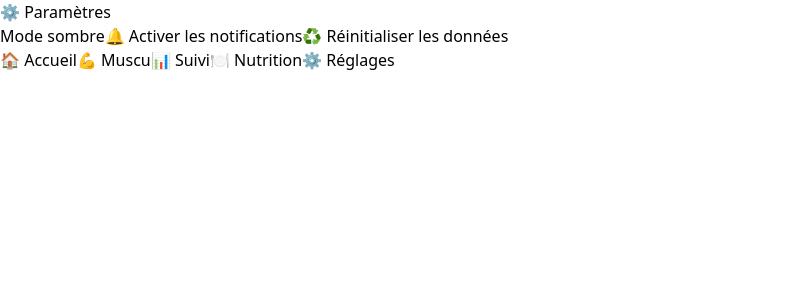
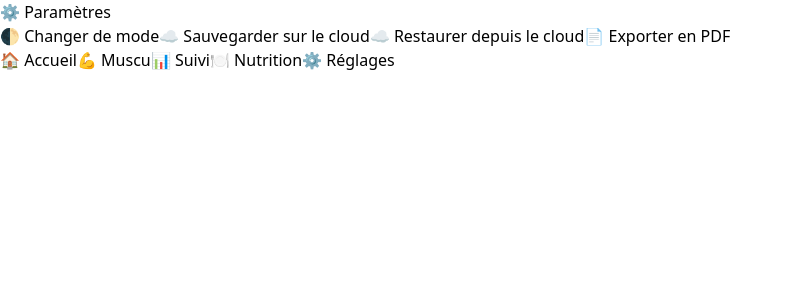
Before and after one commit to Alex84120/tracker-app, a React (Vite) app: page /parametres in a window 1280 px wide. Shown: the top 300 px of the page, without its empty margins (0-792 px from the left). Built offline with nearby package versions, Linux system fonts and the light colour scheme.

Commit message:
Update Parametres.jsx

```diff
--- a/src/pages/Parametres.jsx
+++ b/src/pages/Parametres.jsx
@@ -1,57 +1,97 @@
-import React, { useState } from 'react'
+import React from 'react'
+import { supabase } from '../services/supabase'
+import jsPDF from 'jspdf'
+import html2canvas from 'html2canvas'
 
 export default function Parametres() {
-  const [dark, setDark] = useState(() =>
-    document.documentElement.classList.contains('dark')
-  )
+  const userId = localStorage.getItem('anon_id') || (() => {
+    const id = crypto.randomUUID()
+    localStorage.setItem('anon_id', id)
+    return id
+  })()
 
-  const toggleDarkMode = () => {
+  const toggleDark = () => {
     document.documentElement.classList.toggle('dark')
-    setDark(!dark)
   }
 
-  const demanderNotification = () => {
-    if (Notification.permission === 'granted') {
-      alert('✅ Les notifications sont déjà activées.')
+  const saveCloud = async () => {
+    const poids = JSON.parse(localStorage.getItem('poids') || '[]')
+    const charges = JSON.parse(localStorage.getItem('charges_histo') || '{}')
+    const shakes = localStorage.getItem('shakes') || '0'
+    const ecarts = JSON.parse(localStorage.getItem('ecarts') || '[]')
+
+    await supabase.from('tracker_data').upsert({
+      id: userId,
+      poids,
+      charges,
+      shakes,
+      ecarts,
+      updated_at: new Date().toISOString()
+    })
+
+    alert('✅ Données sauvegardées dans le cloud.')
+  }
+
+  const loadCloud = async () => {
+    const { data, error } = await supabase.from('tracker_data').select('*').eq('id', userId).single()
+    if (data) {
+      localStorage.setItem('poids', JSON.stringify(data.poids || []))
+      localStorage.setItem('charges_histo', JSON.stringify(data.charges || {}))
+      localStorage.setItem('shakes', data.shakes || '0')
+      localStorage.setItem('ecarts', JSON.stringify(data.ecarts || []))
+      alert('✅ Données restaurées.')
     } else {
-      Notification.requestPermission().then((permission) => {
-        if (permission === 'granted') {
-          new Notification('🔔 Tu recevras des rappels sur tes séances et ton suivi.')
-        }
-      })
+      alert('❌ Aucune donnée trouvée.')
     }
   }
 
-  const resetData = () => {
-    if (confirm('Effacer toutes les données locales ?')) {
-      localStorage.clear()
-      alert('✅ Données réinitialisées. Recharge la page.')
+  const exportPDF = async () => {
+    const doc = new jsPDF()
+    const poids = JSON.parse(localStorage.getItem('poids') || '[]')
+    const charges = JSON.parse(localStorage.getItem('charges_histo') || '{}')
+
+    doc.text('📄 Suivi Tracker', 10, 10)
+    doc.text(`Poids enregistrés :`, 10, 20)
+    poids.forEach((p, i) => doc.text(`${p.date} : ${p.value} kg`, 10, 30 + i * 6))
+
+    doc.addPage()
+    doc.text('Surcharge progressive :', 10, 10)
+    Object.entries(charges).forEach(([exo, list], i) => {
+      doc.text(`${exo}:`, 10, 20 + i * 6)
+      const lines = list.slice(-3).map(h => `${h.date}: ${h.value} kg`).join(', ')
+      doc.text(lines, 40, 20 + i * 6)
+    })
+
+    // Capture du graphique
+    const chart = document.querySelector('canvas')
+    if (chart) {
+      const canvas = await html2canvas(chart)
+      const imgData = canvas.toDataURL('image/png')
+      doc.addPage()
+      doc.addImage(imgData, 'PNG', 10, 10, 180, 80)
     }
+
+    doc.save('suivi_tracker.pdf')
   }
 
   return (
     <div className="p-4 space-y-4">
       <h1 className="text-xl font-bold mb-2">⚙️ Paramètres</h1>
 
-      <button
-        className="bg-blue-600 text-white px-4 py-2 rounded"
-        onClick={toggleDarkMode}
-      >
-        Mode {dark ? 'clair' : 'sombre'}
+      <button onClick={toggleDark} className="bg-blue-600 text-white px-4 py-2 rounded w-full">
+        🌓 Changer de mode
       </button>
 
-      <button
-        className="bg-green-600 text-white px-4 py-2 rounded"
-        onClick={demanderNotification}
-      >
-        🔔 Activer les notifications
+      <button onClick={saveCloud} className="bg-green-600 text-white px-4 py-2 rounded w-full">
+        ☁️ Sauvegarder sur le cloud
       </button>
 
-      <button
-        className="bg-red-600 text-white px-4 py-2 rounded"
-        onClick={resetData}
-      >
-        ♻️ Réinitialiser les données
+      <button onClick={loadCloud} className="bg-yellow-600 text-white px-4 py-2 rounded w-full">
+        ☁️ Restaurer depuis le cloud
+      </button>
+
+      <button onClick={exportPDF} className="bg-purple-600 text-white px-4 py-2 rounded w-full">
+        📄 Exporter en PDF
       </button>
     </div>
   )
```
